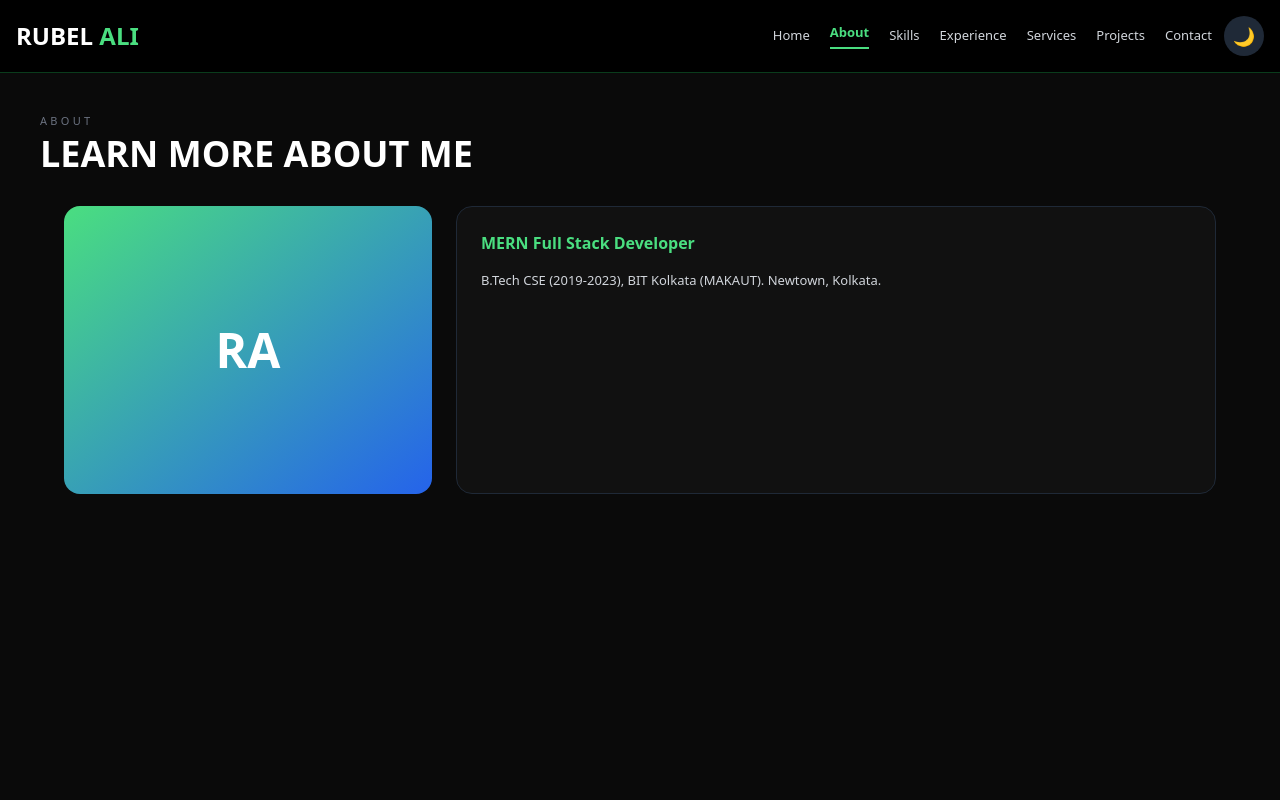
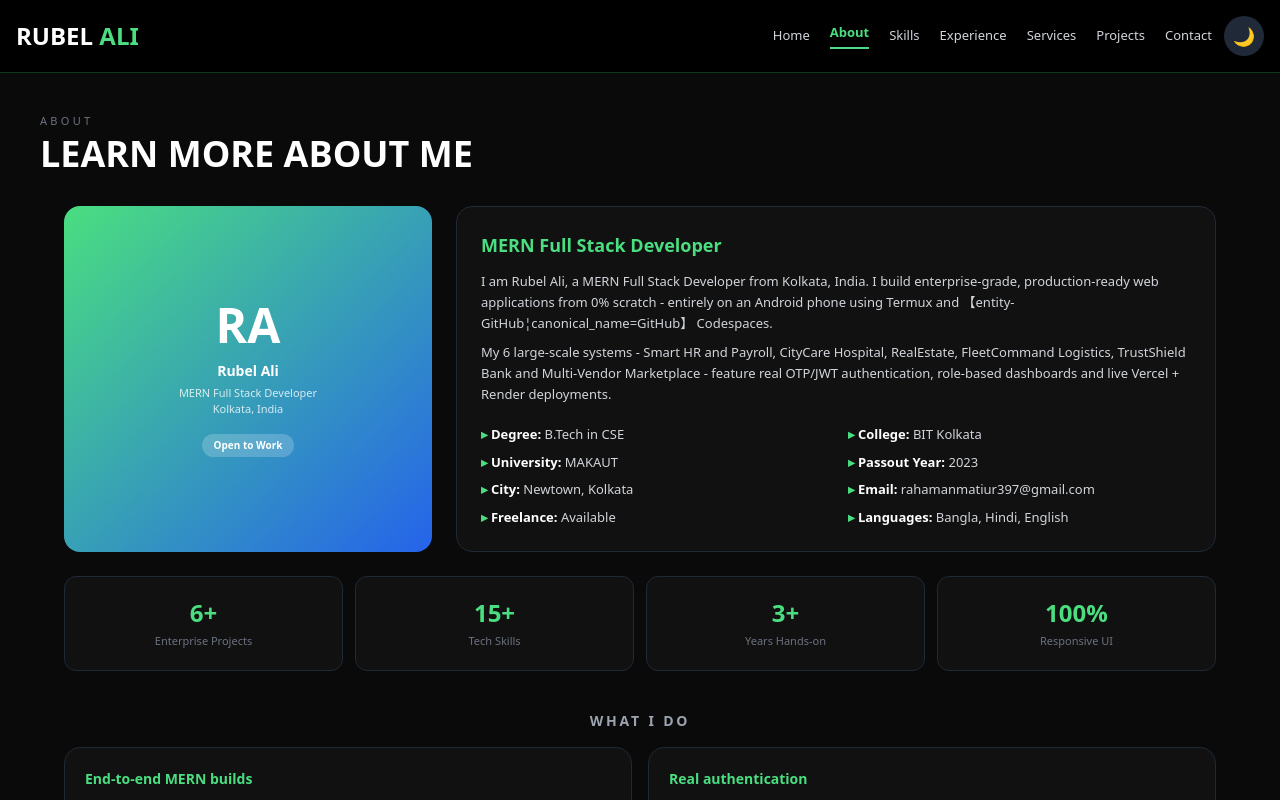
Before and after one commit to matiur25580/Developer-Portfolio, a React (Vite) app in the folder client/: page / in a window 1280 px wide. Both pictures are taken after a click on the button "About". Shown: the top 800 px of the page. Built offline with nearby package versions, Linux system fonts and the light colour scheme.

Commit message:
HR-impressive About section

```diff
--- a/client/src/components/Pages.jsx
+++ b/client/src/components/Pages.jsx
@@ -14,20 +14,80 @@ export function HomePage({setActive}){
   );
 }
 export function AboutPage(){
+  const info=[
+    ["Degree","B.Tech in CSE"],
+    ["College","BIT Kolkata"],
+    ["University","MAKAUT"],
+    ["Passout Year","2023"],
+    ["City","Newtown, Kolkata"],
+    ["Email","rahamanmatiur397@gmail.com"],
+    ["Freelance","Available"],
+    ["Languages","Bangla, Hindi, English"],
+  ];
+  const stats=[
+    ["6+","Enterprise Projects"],
+    ["15+","Tech Skills"],
+    ["3+","Years Hands-on"],
+    ["100%","Responsive UI"],
+  ];
+  const points=[
+    ["End-to-end MERN builds","6 production-grade apps from 0% scratch - React frontend, Node + Express backend, MongoDB Atlas."],
+    ["Real authentication","6-digit OTP (Brevo/Gmail), JWT, bcrypt hashing, role-based dashboards. No demo logins."],
+    ["Live deployments","Vercel (frontend) + Render (backend) CI/CD with 【entity-GitHub¦canonical_name=GitHub】 workflow and Postman-tested APIs."],
+    ["Enterprise UI/UX","Tailwind CSS, dark/light themes, fully responsive dashboards for Admin, HR, Doctor, Driver and more."],
+  ];
   return (
     <div className="bg-[#0a0a0a] text-white p-6 md:p-10 min-h-screen">
       <p className="text-[11px] tracking-[0.3em] text-gray-500">ABOUT</p>
       <h2 className="text-3xl md:text-4xl font-extrabold mt-1 mb-8">LEARN MORE ABOUT ME</h2>
       <div className="grid md:grid-cols-3 gap-6 max-w-6xl mx-auto">
-        <div className="bg-gradient-to-br from-green-400 to-blue-600 rounded-2xl h-72 flex items-center justify-center text-5xl font-extrabold text-white">RA</div>
+        <div className="bg-gradient-to-br from-green-400 to-blue-600 rounded-2xl min-h-[280px] flex flex-col items-center justify-center text-white p-6">
+          <p className="text-5xl font-extrabold">RA</p>
+          <p className="text-sm font-bold mt-3">Rubel Ali</p>
+          <p className="text-[11px] opacity-80 mt-1 text-center">MERN Full Stack Developer<br/>Kolkata, India</p>
+          <span className="text-[10px] bg-white/20 px-3 py-1 rounded-full mt-4 font-bold">Open to Work</span>
+        </div>
         <div className="md:col-span-2 bg-[#111] border border-gray-800 rounded-2xl p-6">
-          <h3 className={green+" font-bold"}>MERN Full Stack Developer</h3>
-          <p className="text-[13px] text-gray-300 mt-4">B.Tech CSE (2019-2023), BIT Kolkata (MAKAUT). Newtown, Kolkata.</p>
+          <h3 className="text-green-400 font-bold text-lg">MERN Full Stack Developer</h3>
+          <p className="text-[13px] text-gray-300 mt-3 leading-relaxed">
+            I am Rubel Ali, a MERN Full Stack Developer from Kolkata, India. I build enterprise-grade,
+            production-ready web applications from 0% scratch - entirely on an Android phone using
+            Termux and 【entity-GitHub¦canonical_name=GitHub】 Codespaces.
+          </p>
+          <p className="text-[13px] text-gray-300 mt-2 leading-relaxed">
+            My 6 large-scale systems - Smart HR and Payroll, CityCare Hospital, RealEstate, FleetCommand
+            Logistics, TrustShield Bank and Multi-Vendor Marketplace - feature real OTP/JWT authentication,
+            role-based dashboards and live Vercel + Render deployments.
+          </p>
+          <div className="grid grid-cols-1 sm:grid-cols-2 gap-x-6 gap-y-2 mt-5 text-[13px]">
+            {info.map((x,i)=>(
+              <p key={i} className="text-gray-300 break-all"><span className="text-green-400 font-bold">▸ </span><b className="text-white">{x[0]}:</b> {x[1]}</p>
+            ))}
+          </div>
         </div>
       </div>
+      <div className="grid grid-cols-2 md:grid-cols-4 gap-3 max-w-6xl mx-auto mt-6">
+        {stats.map((s,i)=>(
+          <div key={i} className="bg-[#111] border border-gray-800 rounded-xl p-5 text-center">
+            <p className="text-2xl font-extrabold text-green-400">{s[0]}</p>
+            <p className="text-[11px] text-gray-500 mt-1">{s[1]}</p>
+          </div>
+        ))}
+      </div>
+      <h3 className="text-center font-bold mt-10 mb-4 text-sm tracking-[0.2em] text-gray-400">WHAT I DO</h3>
+      <div className="grid md:grid-cols-2 gap-4 max-w-6xl mx-auto">
+        {points.map((x,i)=>(
+          <div key={i} className="bg-[#111] border border-gray-800 hover:border-green-500 rounded-2xl p-5 transition">
+            <h4 className="font-bold text-[14px] text-green-400">{x[0]}</h4>
+            <p className="text-[12px] text-gray-500 mt-2 leading-relaxed">{x[1]}</p>
+          </div>
+        ))}
+      </div>
+      <p className="text-center text-[11px] text-gray-600 mt-8 px-4">Hometown: Vill Surangapur, P.O Samashpur, P.S Hemtabad, Dist Uttar Dinajpur (Raiganj), West Bengal</p>
     </div>
   );
 }
+
 export function SkillsPage(){
   const groups=[
     ["LANGUAGE",["HTML","CSS","JavaScript","TypeScript"]],
```
